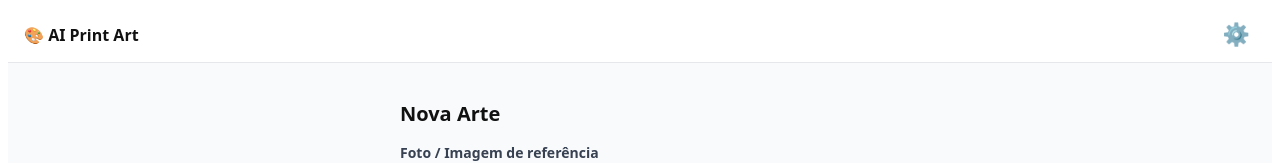
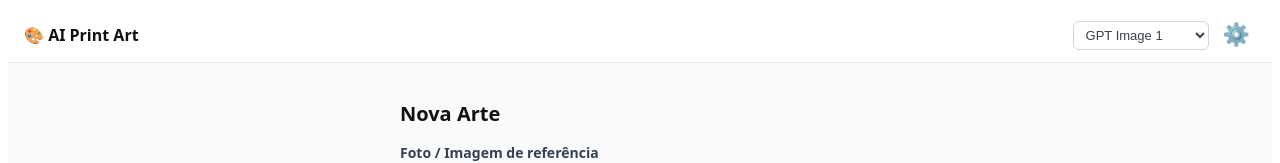
Before and after one commit to brunoces11/DESIGN_AI, a Next.js app: page / in a window 1280 px wide. Shown: the top 163 px of the page. Built offline with nearby package versions, Linux system fonts and the light colour scheme.

Commit message:
chore: auto-commit after agent task

```diff
--- a/app/api/jobs/[id]/iterate/route.ts
+++ b/app/api/jobs/[id]/iterate/route.ts
@@ -9,7 +9,7 @@ import { NextRequest, NextResponse } from 'next/server';
 import { z } from 'zod';
 import { getJob, updateJob, transitionStatus, setTextBrief } from '@/lib/db';
 import { localStorage } from '@/lib/storage';
-import { generateImageToImage } from '@/lib/openai';
+import { generateImageToImage, type ImageModel } from '@/lib/openai';
 import type { EditableTextItem } from '@/lib/layout/types';
 
 // ---------------------------------------------------------------------------
@@ -71,6 +71,11 @@ export async function POST(
       return NextResponse.json({ error: 'textItems must be valid JSON' }, { status: 400 });
     }
 
+    // Optional imageModel
+    const imageModelRaw = formData.get('imageModel');
+    const imageModel: ImageModel =
+      imageModelRaw === 'gpt-image-2' ? 'gpt-image-2' : 'gpt-image-1';
+
     // Persist brief BEFORE generation (Req 6.3)
     await setTextBrief(id, { textItems: parsedItems });
 
@@ -94,6 +99,7 @@ export async function POST(
       widthMm: job.width_mm,
       heightMm: job.height_mm,
       textItems: effective,
+      imageModel,
     });
     await localStorage.saveBytes(id, `iterations/${next}.png`, generated);
     updateJob(id, { current_iteration: next });
--- a/app/api/jobs/route.ts
+++ b/app/api/jobs/route.ts
@@ -14,7 +14,7 @@ import { NextRequest, NextResponse } from 'next/server';
 import { z } from 'zod';
 import { getJob, insertJob, transitionStatus, updateJob, setTextBrief } from '@/lib/db';
 import { localStorage } from '@/lib/storage';
-import { generateImageToImage } from '@/lib/openai';
+import { generateImageToImage, type ImageModel } from '@/lib/openai';
 import type { EditableTextItem } from '@/lib/layout/types';
 
 // ---------------------------------------------------------------------------
@@ -42,6 +42,7 @@ const RequestSchema = z.object({
   heightMm: z.coerce.number().int().positive(),
   prompt: z.string().min(1),
   textItems: z.array(EditableTextItemSchema), // no max length — Req 5.4, 12.4
+  imageModel: z.enum(['gpt-image-1', 'gpt-image-2']).optional(),
 });
 
 const MAX_IMAGE_SIZE = 10 * 1024 * 1024; // 10 MB
@@ -78,6 +79,7 @@ export async function POST(req: NextRequest): Promise<NextResponse> {
       heightMm: formData.get('heightMm'),
       prompt: formData.get('prompt'),
       textItems: parsedTextItems,
+      imageModel: formData.get('imageModel') || undefined,
     });
     if (!parsed.success) {
       return NextResponse.json(
@@ -85,7 +87,7 @@ export async function POST(req: NextRequest): Promise<NextResponse> {
         { status: 400 },
       );
     }
-    const { jobId: jobIdFromBody, widthMm, heightMm, prompt, textItems } = parsed.data;
+    const { jobId: jobIdFromBody, widthMm, heightMm, prompt, textItems, imageModel } = parsed.data;
 
     // Optional image (Req 5.1)
     const imageFile = formData.get('image');
@@ -136,7 +138,7 @@ export async function POST(req: NextRequest): Promise<NextResponse> {
       const baseImage =
         uploadedImage ?? (await localStorage.readBytes(jobId, 'original.jpg'));
 
-      const generated = await runGeneration({ baseImage, prompt, widthMm, heightMm, textItems });
+      const generated = await runGeneration({ baseImage, prompt, widthMm, heightMm, textItems, imageModel });
       await localStorage.saveBytes(jobId, 'iterations/1.png', generated);
       updateJob(jobId, { current_iteration: 1 });
 
@@ -180,7 +182,7 @@ export async function POST(req: NextRequest): Promise<NextResponse> {
     // Base image: uploaded image or 1×1 transparent PNG fallback (Req 5.13)
     const baseImage = uploadedImage ?? TRANSPARENT_PNG_1X1;
 
-    const generated = await runGeneration({ baseImage, prompt, widthMm, heightMm, textItems });
+    const generated = await runGeneration({ baseImage, prompt, widthMm, heightMm, textItems, imageModel });
     await localStorage.saveBytes(jobId, 'iterations/1.png', generated);
     updateJob(jobId, { current_iteration: 1 });
 
@@ -210,8 +212,8 @@ async function runGeneration(args: {
   widthMm: number;
   heightMm: number;
   textItems: EditableTextItem[];
+  imageModel?: ImageModel;
 }): Promise<Buffer> {
-  // Req 5.10, 12.5: filter to non-empty values for the generation prompt
   const effective = args.textItems.filter((t) => t.value.trim().length > 0);
   return generateImageToImage({
     baseImage: args.baseImage,
@@ -219,5 +221,6 @@ async function runGeneration(args: {
     widthMm: args.widthMm,
     heightMm: args.heightMm,
     textItems: effective,
+    imageModel: args.imageModel,
   });
 }
--- a/app/page.tsx
+++ b/app/page.tsx
@@ -193,13 +193,53 @@ const S: Record<string, React.CSSProperties> = {
 };
 
 // ---------------------------------------------------------------------------
+// Image model selector
+// ---------------------------------------------------------------------------
+
+type ImageModel = 'gpt-image-1' | 'gpt-image-2';
+
+const IMAGE_MODEL_OPTIONS: { value: ImageModel; label: string; badge?: string }[] = [
+  { value: 'gpt-image-1', label: 'GPT Image 1' },
+  { value: 'gpt-image-2', label: 'GPT Image 2', badge: 'NEW' },
+];
+
+// ---------------------------------------------------------------------------
 // TopBar — shared across all steps
 // ---------------------------------------------------------------------------
 
-function TopBar({ onSettings }: { onSettings: () => void }) {
+function TopBar({
+  onSettings,
+  imageModel,
+  onImageModelChange,
+}: {
+  onSettings: () => void;
+  imageModel: ImageModel;
+  onImageModelChange: (m: ImageModel) => void;
+}) {
   return (
     <div style={S.topBar}>
       <h1 style={S.topBarTitle}>🎨 AI Print Art</h1>
+      <div style={{ display: 'flex', alignItems: 'center', gap: 8 }}>
+        <select
+          value={imageModel}
+          onChange={(e) => onImageModelChange(e.target.value as ImageModel)}
+          style={{
+            padding: '5px 8px',
+            border: '1px solid #d1d5db',
+            borderRadius: 6,
+            fontSize: 13,
+            background: '#fff',
+            color: '#374151',
+            cursor: 'pointer',
+          }}
+          title="Modelo de geração de imagem"
+        >
+          {IMAGE_MODEL_OPTIONS.map((opt) => (
+            <option key={opt.value} value={opt.value}>
+              {opt.label}{opt.badge ? ` ✨` : ''}
+            </option>
+          ))}
+        </select>
         <button
           style={S.gearBtn}
           onClick={onSettings}
@@ -208,6 +248,7 @@ function TopBar({ onSettings }: { onSettings: () => void }) {
         >
           ⚙️
         </button>
+      </div>
     </div>
   );
 }
@@ -221,6 +262,7 @@ export default function Home() {
   const [loading, setLoading] = useState(false);
   const [error, setError] = useState<string | null>(null);
   const [showSettings, setShowSettings] = useState(false);
+  const [imageModel, setImageModel] = useState<ImageModel>('gpt-image-1');
 
   // Shared form state (Task 7.1 — hoisted to top-level)
   const [imageFile, setImageFile] = useState<File | null>(null);
@@ -359,6 +401,7 @@ export default function Home() {
       fd.append('heightMm', String(hMm));
       fd.append('prompt', prompt);
       fd.append('textItems', JSON.stringify(textItems));
+      fd.append('imageModel', imageModel);
       if (state.step === 'text_review') fd.append('jobId', state.jobId);
       if (imageFile) {
         const compressed = await imageCompression(imageFile, COMPRESSION_OPTIONS);
@@ -385,6 +428,7 @@ export default function Home() {
       const fd = new FormData();
       fd.append('prompt', iteratePrompt);
       fd.append('textItems', JSON.stringify(textItems));
+      fd.append('imageModel', imageModel);
       if (iterateImage) {
         const compressed = await imageCompression(iterateImage, COMPRESSION_OPTIONS);
         fd.append('image', compressed, 'image.jpg');
@@ -743,7 +787,11 @@ export default function Home() {
 
   return (
     <div style={S.page}>
-      <TopBar onSettings={() => setShowSettings(true)} />
+      <TopBar
+        onSettings={() => setShowSettings(true)}
+        imageModel={imageModel}
+        onImageModelChange={setImageModel}
+      />
       {renderStep()}
       {showSettings && <SettingsModal onClose={() => setShowSettings(false)} />}
     </div>
--- a/lib/openai.ts
+++ b/lib/openai.ts
@@ -13,6 +13,12 @@
 import OpenAI from 'openai';
 import { loadPrompts, interpolate, formatTextInstructions } from './prompts';
 import type { EditableTextItem } from './layout/types';
+
+// ---------------------------------------------------------------------------
+// Image model types
+// ---------------------------------------------------------------------------
+
+export type ImageModel = 'gpt-image-1' | 'gpt-image-2';
 
 // ---------------------------------------------------------------------------
 // Singleton client
@@ -52,9 +58,11 @@ export async function generateImageToImage(args: {
   widthMm?: number;
   heightMm?: number;
   textItems?: EditableTextItem[];
+  imageModel?: ImageModel;
 }): Promise<Buffer> {
   const client = getClient();
   const prompts = loadPrompts();
+  const model: ImageModel = args.imageModel ?? 'gpt-image-1';
 
   const finalPrompt = interpolate(prompts.imageGeneration, {
     userPrompt: args.prompt,
@@ -63,24 +71,39 @@ export async function generateImageToImage(args: {
     textInstructions: formatTextInstructions(args.textItems ?? []),
   });
 
-  // Pick the closest supported aspect ratio based on physical dimensions.
-  // gpt-image-1 supports: '1024x1024' (square), '1536x1024' (landscape), '1024x1536' (portrait).
+  const imageFile = new File([args.baseImage], 'image.jpg', { type: 'image/jpeg' });
+
+  let response: Awaited<ReturnType<typeof client.images.edit>>;
+
+  if (model === 'gpt-image-2') {
+    // gpt-image-2: use size:'auto' so the model picks the best aspect ratio,
+    // plus quality:'high' for best output. The 'auto' size is the closest
+    // available option to custom dimensions on this model.
+    response = await client.images.edit({
+      model: 'gpt-image-2',
+      image: imageFile,
+      prompt: finalPrompt,
+      n: 1,
+      size: 'auto',
+      quality: 'high',
+    } as Parameters<typeof client.images.edit>[0]);
+  } else {
+    // gpt-image-1: pick the closest supported fixed size based on physical dimensions.
+    // Supported: '1024x1024' (square), '1536x1024' (landscape), '1024x1536' (portrait).
     const w = args.widthMm ?? 1;
     const h = args.heightMm ?? 1;
     const ratio = w / h;
     const size: '1024x1024' | '1536x1024' | '1024x1536' =
       ratio > 1.2 ? '1536x1024' : ratio < 0.833 ? '1024x1536' : '1024x1024';
 
-  // Convert buffer to a File object for the API
-  const imageFile = new File([args.baseImage], 'image.jpg', { type: 'image/jpeg' });
-
-  const response = await client.images.edit({
+    response = await client.images.edit({
       model: 'gpt-image-1',
       image: imageFile,
       prompt: finalPrompt,
       n: 1,
       size,
     });
+  }
 
   const imageData = response.data?.[0];
   if (!imageData) {
```
Lines whose indentation alone changed are shown as unchanged.
